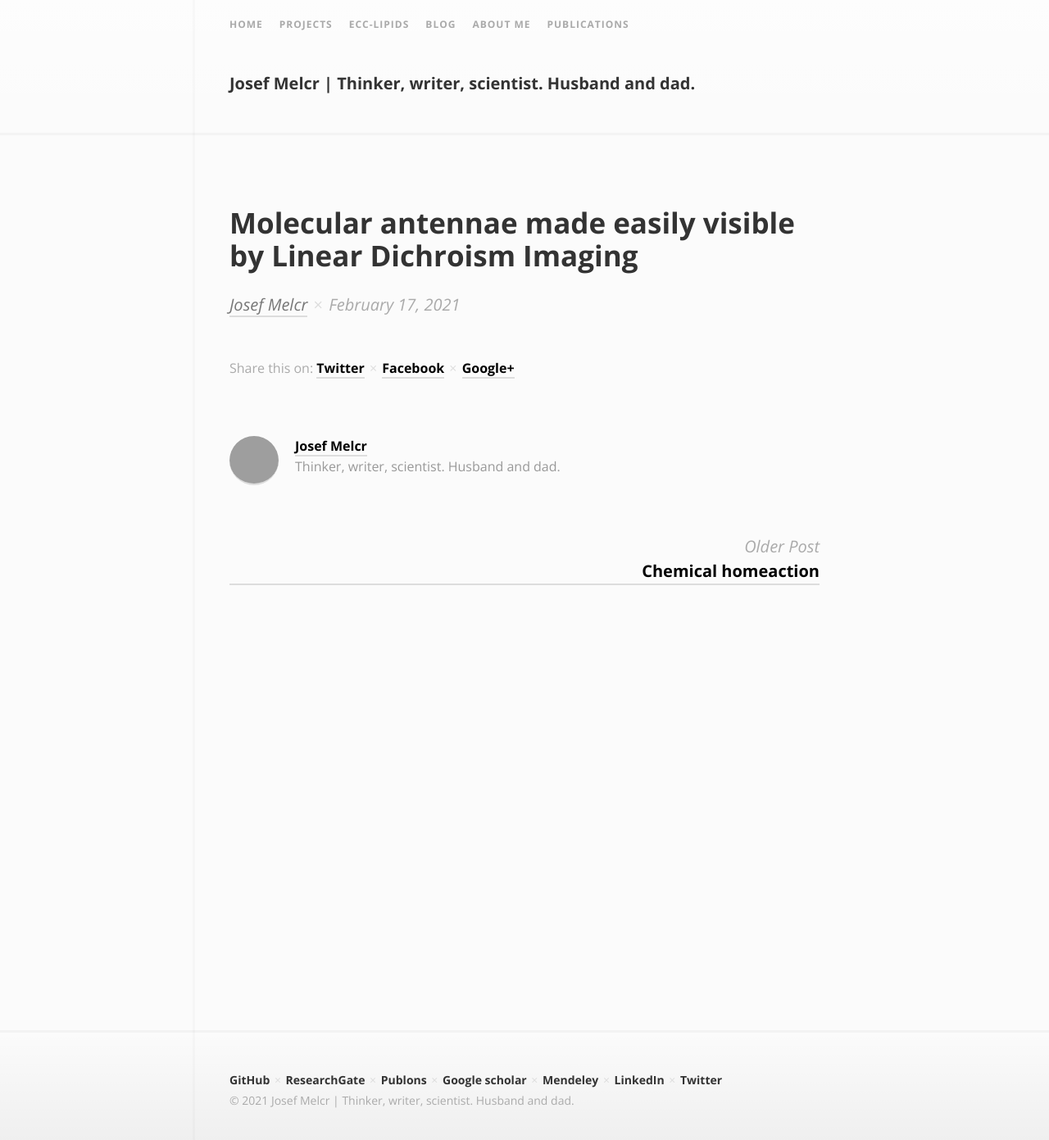
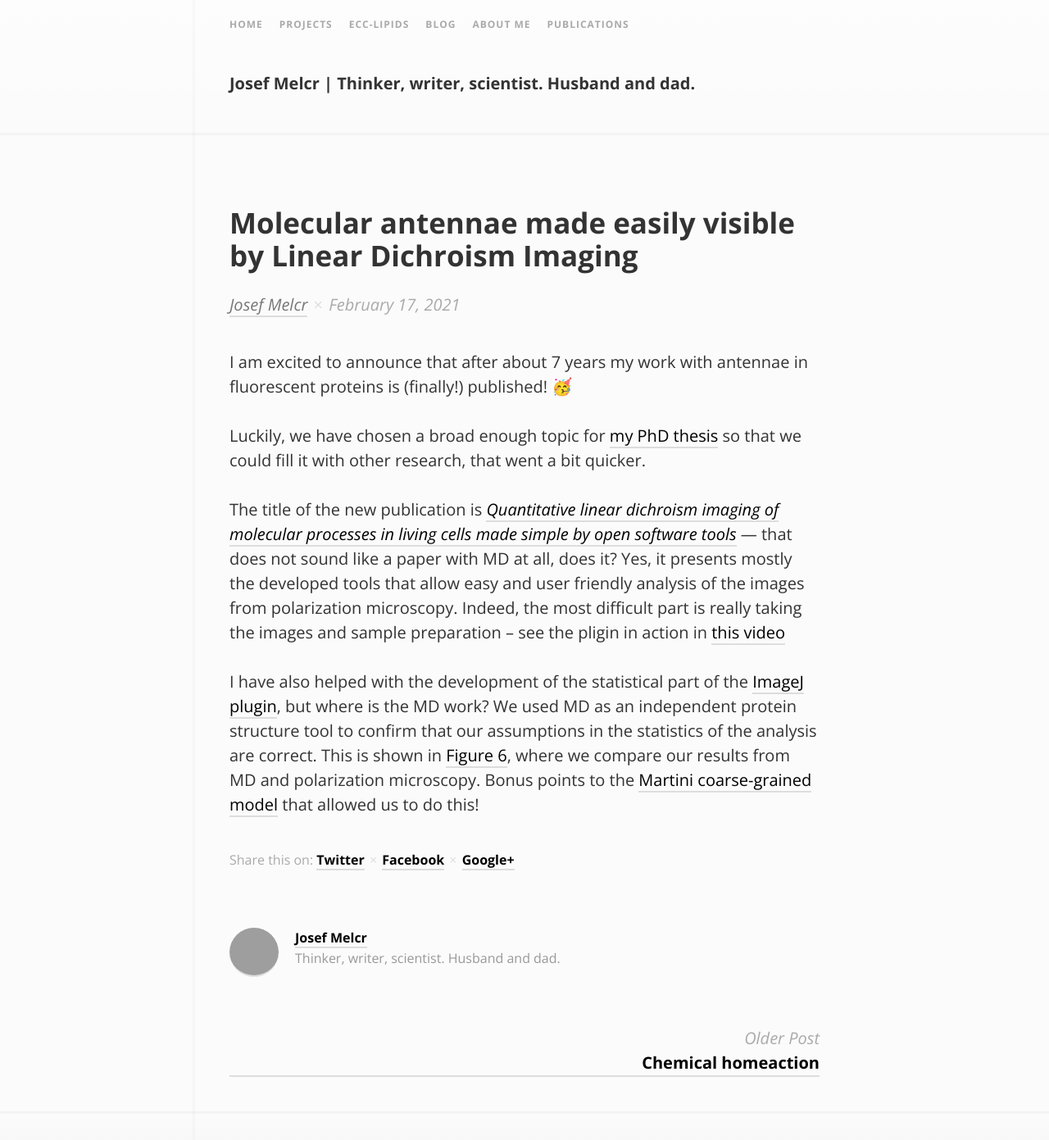
Before and after one commit to jmelcr/jmelcr.github.io, a Jekyll site: the page built from _posts/2021-02-17-LD-Imaging-made-simple.md, in a window 1280 px wide and 1400 px high. Shown: the top 1391 px of the window at 82% size. Built offline with Jekyll 4.4.1, drawn with Linux system fonts in a browser that asks for light colours; comment, search, counter and statistics services are not loaded; grey boxes are pictures that could not be loaded.

Commit message:
Update 2021-02-17-LD-Imaging-made-simple.md

```diff
--- a/_posts/2021-02-17-LD-Imaging-made-simple.md
+++ b/_posts/2021-02-17-LD-Imaging-made-simple.md
@@ -4,3 +4,32 @@ title:  "Molecular antennae made easily visible by Linear Dichroism Imaging"
 author: jmelcr
 permalink: blog/LDImaging
 ---
+
+I am excited to announce that after about 7 years
+my work with antennae in fluorescent proteins is (finally!) published!
+🥳
+
+Luckily, we have chosen a broad enough topic for
+[my PhD thesis](https://jmelcr.github.io/blog/doc-thesis)
+so that we could fill it with other research,
+that went a bit quicker.
+
+The title of the new publication is
+[_Quantitative linear dichroism imaging of molecular processes in living cells made simple by open software tools_](https://www.nature.com/articles/s42003-021-01694-1) —
+that does not sound like a paper with MD at all, does it?
+Yes, it presents mostly the developed tools that
+allow easy and user friendly analysis of the images from polarization microscopy.
+Indeed, the most difficult part is really taking the images and sample preparation –
+see the pligin in action in
+[this video](https://static-content.springer.com/esm/art%3A10.1038%2Fs42003-021-01694-1/MediaObjects/42003_2021_1694_MOESM4_ESM.mp4)
+
+I have also helped with the development of the statistical part of the
+[ImageJ plugin](https://github.com/jlazarlab/polarization_microscopy_macros),
+but where is the MD work?
+We used MD as an independent protein structure tool
+to confirm that our assumptions in the statistics of the analysis are correct.
+This is shown in
+[Figure 6](https://www.nature.com/articles/s42003-021-01694-1#Fig6),
+where we compare our results from MD and polarization microscopy.
+Bonus points to the [Martini coarse-grained model](http://cgmartini.nl/)
+that allowed us to do this!
```
